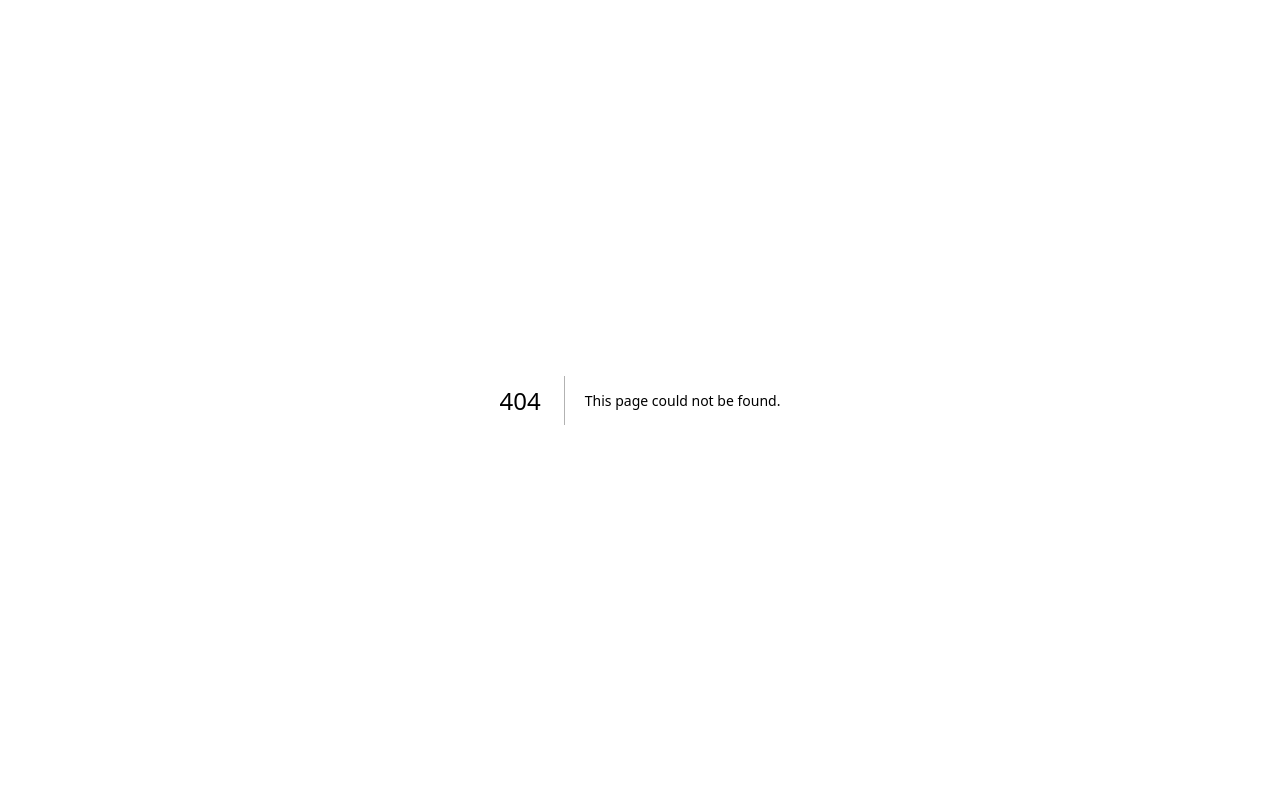
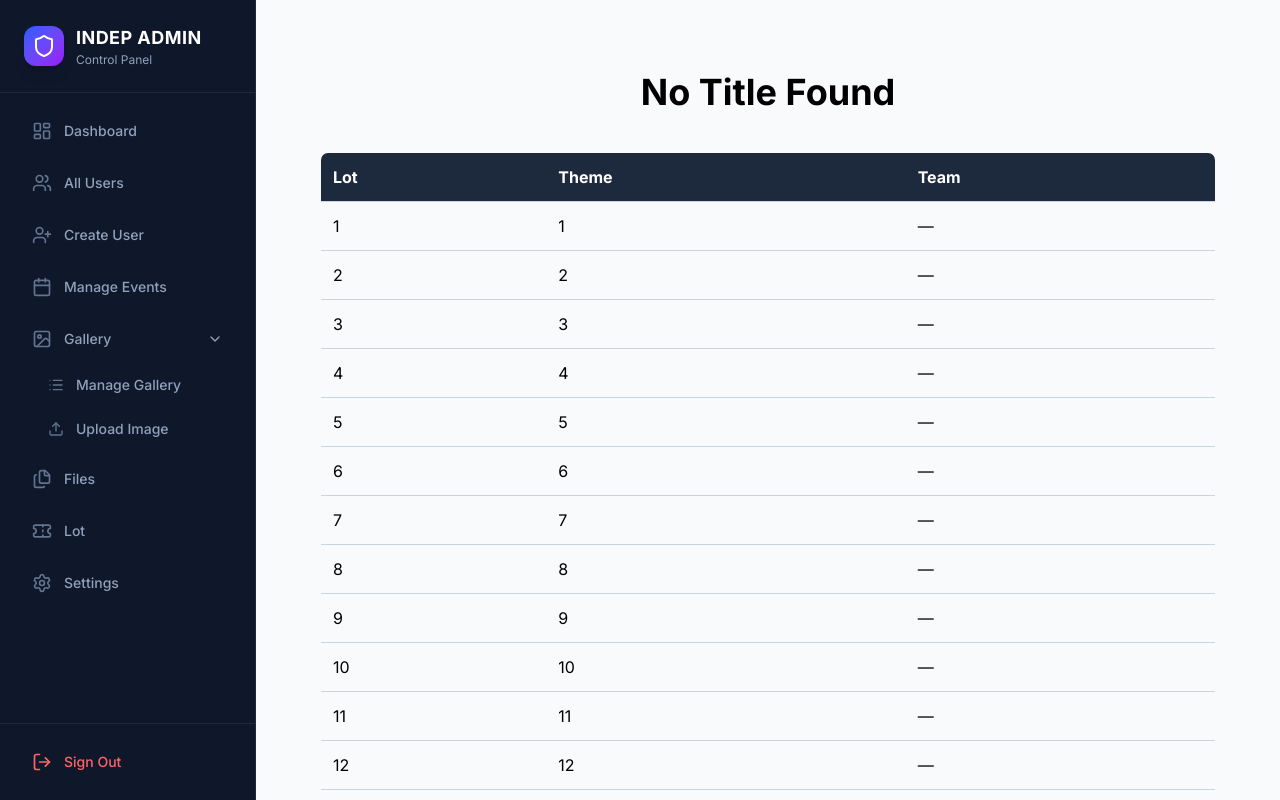
Before and after one commit to JWS-Technology/indep, a Next.js app: page /admin/lot/add-lot/1 in a window 1280 px wide. Before the commit this address had no page. Built offline with nearby package versions, Linux system fonts and the light colour scheme; no server answers.

Commit message:
add lot page created

```diff
--- /dev/null
+++ b/app/admin/lot/add-lot/[id]/page.tsx
@@ -0,0 +1,82 @@
+"use client";
+import React, { useEffect, useState } from "react";
+import { useParams } from "next/navigation";
+
+export default function Page() {
+    const params = useParams();
+    const id = Array.isArray(params?.id) ? params.id[0] : params?.id;
+
+    const [data, setData] = useState(null);
+    const [loading, setLoading] = useState(true);
+    const [error, setError] = useState("");
+
+    useEffect(() => {
+        if (!id) return;
+
+        const fetchEvent = async () => {
+            try {
+                const res = await fetch(`/api/event/${id}`);
+                if (!res.ok) throw new Error("Failed to fetch event");
+
+                const json = await res.json();
+                setData(json);
+            } catch (err: any) {
+                setError(err.message);
+            } finally {
+                setLoading(false);
+            }
+        };
+
+        fetchEvent();
+    }, [id]);
+
+    if (!id) {
+        return (
+            <div className="min-h-screen flex items-center justify-center text-2xl text-red-600">
+                Missing ID
+            </div>
+        );
+    }
+
+    if (loading) {
+        return (
+            <div className="min-h-screen flex items-center justify-center text-xl">
+                Loading...
+            </div>
+        );
+    }
+
+    return (
+        <div className="min-h-screen px-4 py-10">
+
+            {/* Event Title */}
+            <h1 className="text-4xl font-bold text-center mb-10">
+                {data?.event?.title || "No Title Found"}
+            </h1>
+
+            {/* Lot / Theme / Team Table */}
+            <div className="w-full max-w-4xl mx-auto">
+                <table className="w-full border border-slate-300 rounded-lg overflow-hidden">
+                    <thead className="bg-slate-800 text-white">
+                        <tr>
+                            <th className="p-3 text-left">Lot</th>
+                            <th className="p-3 text-left">Theme</th>
+                            <th className="p-3 text-left">Team</th>
+                        </tr>
+                    </thead>
+
+                    <tbody>
+                        {Array.from({ length: 28 }).map((_, i) => (
+                            <tr key={i} className="border-t border-slate-300">
+                                <td className="p-3">{i + 1}</td>
+                                <td className="p-3">{i + 1}</td>
+                                <td className="p-3">—</td>
+                            </tr>
+                        ))}
+                    </tbody>
+                </table>
+            </div>
+
+        </div>
+    );
+}
```
